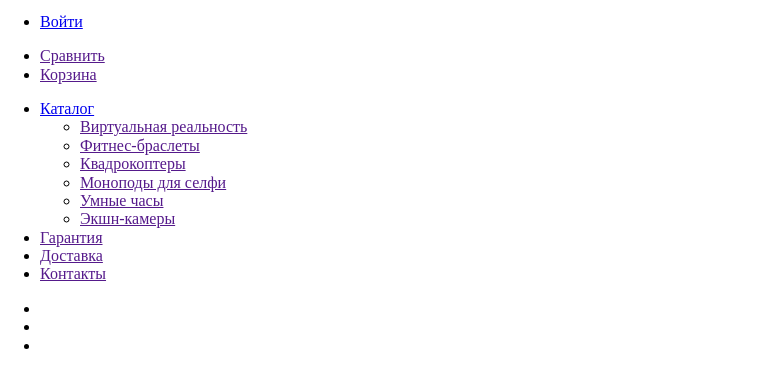
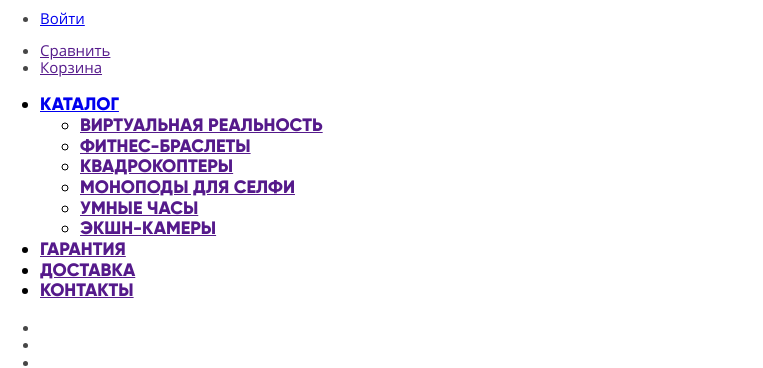
Before and after one commit to mr-halikov/487231-device, a plain HTML site: page index.html in a window 1280 px wide. Shown: the part 46-414 px from the top of the page, without its empty margins (0-763 px from the left). Drawn offline with Linux system fonts and the light colour scheme.

Commit message:
WIP: Добавлены текстовые стили.

```diff
--- a/index.html
+++ b/index.html
@@ -46,7 +46,7 @@
       </div>
     </div>
     <div class="header__bottom">
-      <nav class="header__main-menu">
+      <nav class="header__main-menu main-menu">
         <ul class="main-menu__list">
           <li class="main-menu__item main-menu__item_catalog">
             <a href="catalog.html" class="main-menu__link">Каталог</a>
--- /dev/null
+++ b/static/less/elements/main-menu.less
@@ -0,0 +1,12 @@
+.main-menu {
+  list-style-type: none;
+  font-family: Gilroy;
+  font-size: 18px;
+  font-weight: 700;
+  text-transform: uppercase;
+  color: #000000;
+
+  &__item {
+
+  }
+}
--- /dev/null
+++ b/static/less/elements/slider.less
@@ -0,0 +1,6 @@
+.slider {
+
+  &__heading {
+
+  }
+}
--- a/static/less/fonts.less
+++ b/static/less/fonts.less
@@ -7,34 +7,38 @@ format('truetype') - Safari, Android, iOS
 */
 
 @font-face {
-  font-family: 'Gilroy Light';
+  font-family: 'Gilroy';
   src: url('../fonts/gilroylight.woff2') format('woff2'),
        url('../fonts/gilroylight.woff') format('woff'),
        url('../fonts/Gilroylight.ttf')  format('truetype');
+ font-weight: 300;
+ font-style: normal;
 }
 
 @font-face {
-  font-family: 'Gilroy ExtraBold';
+  font-family: 'Gilroy';
   src: url('../fonts/gilroyextrabold.woff2') format('woff2'),
        url('../fonts/gilroyextrabold.woff') format('woff'),
        url('../fonts/Gilroyextrabold.ttf')  format('truetype');
+  font-weight: 700;
+  font-style: normal;
 }
 
 @font-face {
-  font-family: 'Open Sans';
+  font-family: 'OpenSans';
   src: url('../fonts/opensans.woff2') format('woff2'),
        url('../fonts/opensans.woff') format('woff'),
        url('../fonts/OpenSans-Regular.ttf')  format('truetype');
-  font-weight: normal;
+  font-weight: 400;
 	font-style: normal;
 }
 
 @font-face {
-  font-family: 'Open Sans';
+  font-family: 'OpenSans';
   src: url('../fonts/opensanslight.woff2') format('woff2'),
        url('../fonts/opensanslight.woff') format('woff'),
        url('../fonts/OpenSans-Light.ttf')  format('truetype');
-  font-weight: lighter;
+  font-weight: 300;
 	font-style: normal;
 }
 
--- a/static/less/main.less
+++ b/static/less/main.less
@@ -1,3 +1,8 @@
 @import 'vendor/normalize.css';
 
 @import 'fonts.less';
+@import 'typography.less';
+
+// BLOCKS
+@import 'elements/slider.less';
+@import 'elements/main-menu.less';
--- /dev/null
+++ b/static/less/typography.less
@@ -0,0 +1,16 @@
+html, body {
+  font-family: OpenSans, Helvetica, Arial, sans-serif;
+  font-size: 15px;
+  font-weight: 400;
+  color: #464646;
+
+}
+
+h1, h2, h3, h4, h5, h6 {
+  margin: 0;
+  padding: 0;
+  color: #000000;
+  font-family: Gilroy;
+  font-size: 47px;
+  font-weight: 700;
+}
```
Also changed, not shown: static/templates/index/index__header.html (+1 -1 lines), css/main.css.
